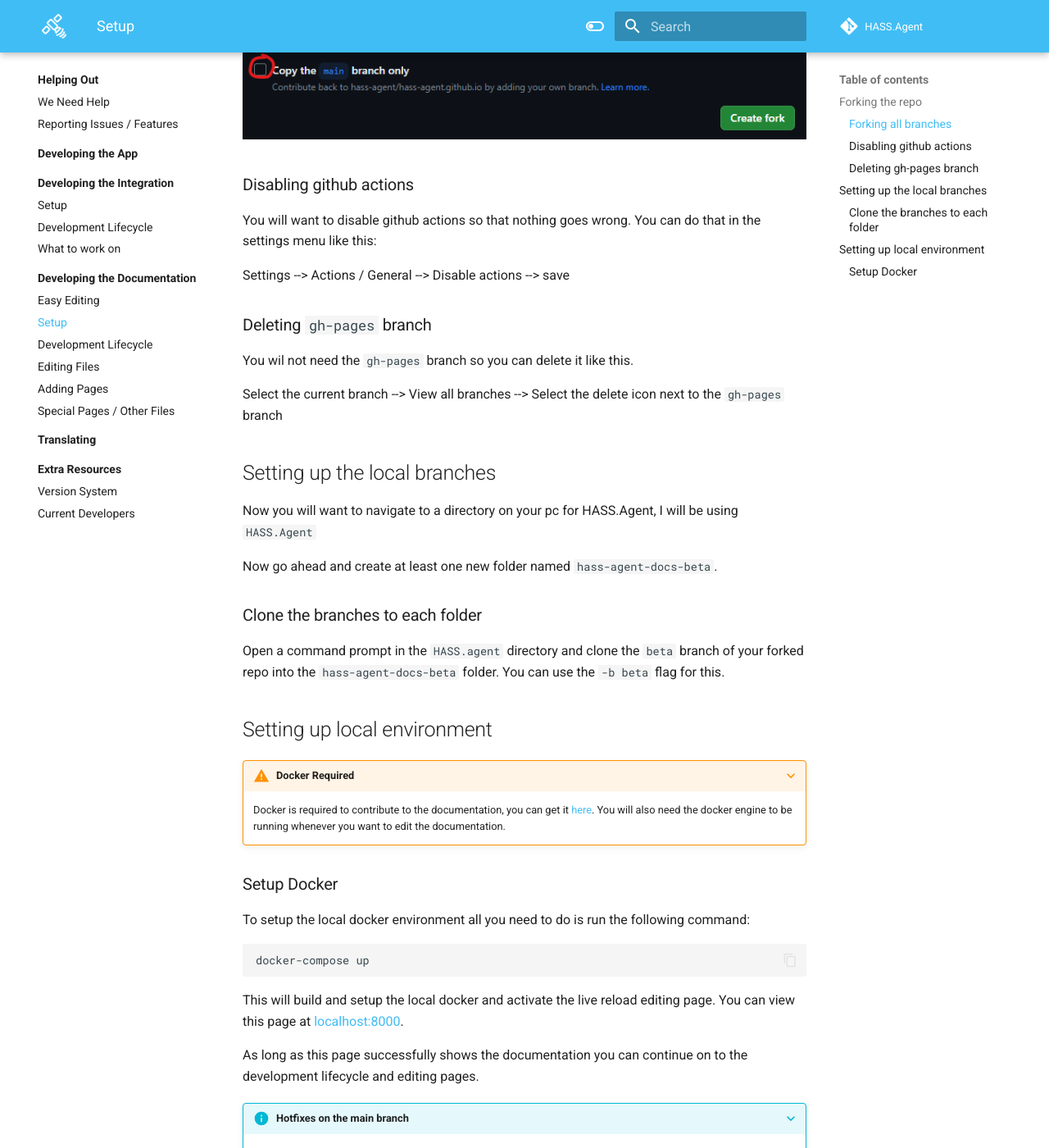
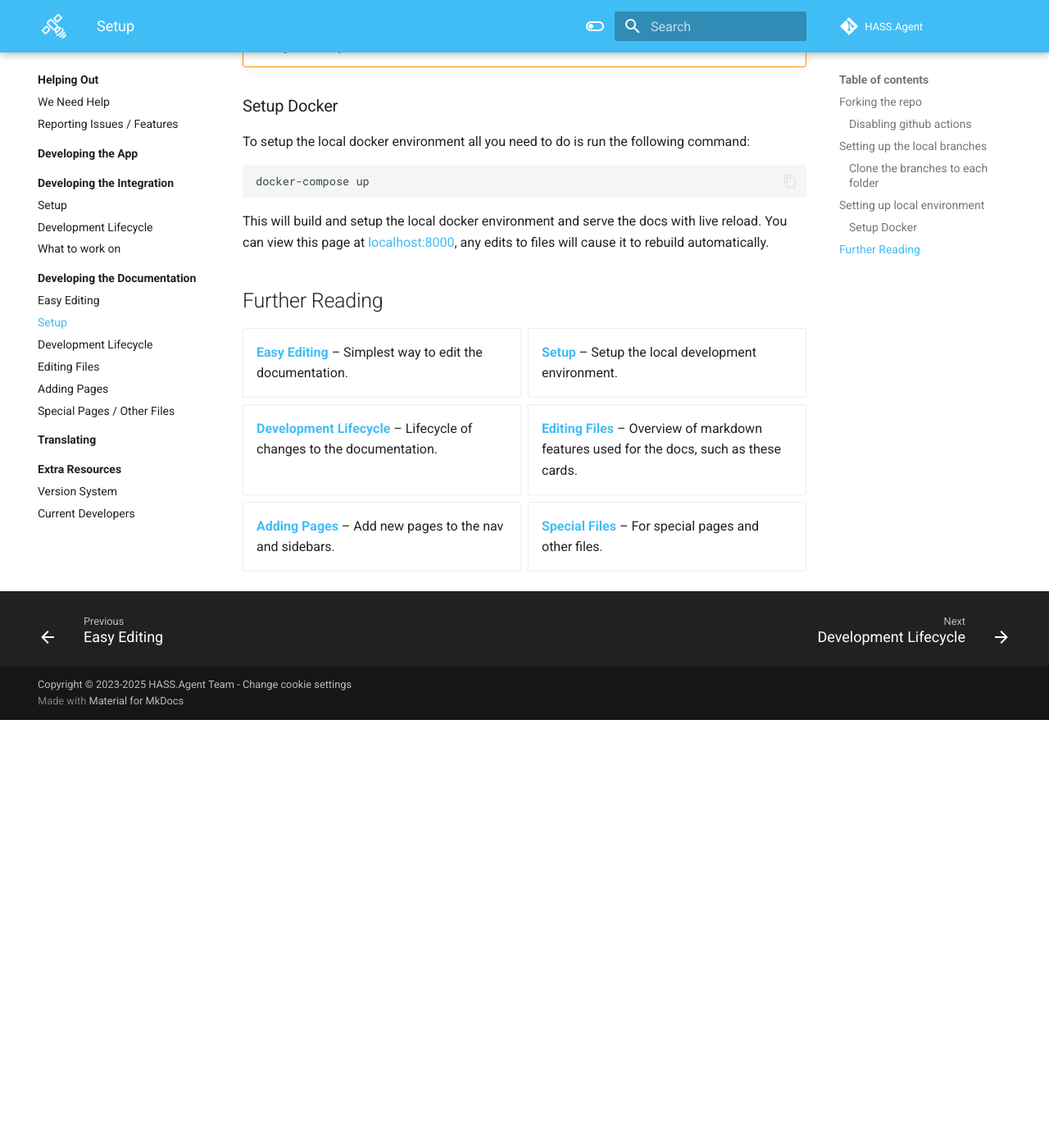
Before and after one commit to hass-agent/HASS.Agent-Documentation, an MkDocs documentation site: the page built from docs/contributing/docs/setup.md, in a window 1280 px wide and 1400 px high, scrolled down 1157 px. Shown: the whole window at 82% size. Built offline with MkDocs 1.6.1 and Material for MkDocs 9.7.7, drawn with Linux system fonts in a browser that asks for light colours; comment, search, counter and statistics services are not loaded; the version menu is left out; after the commit the page ends 2035 px from its top, so only the background shows below that; some of the changed text lies outside the part shown.

Commit message:
Contributing to docs: Update to new branch structure

````diff
--- a/docs/contributing/docs/index.md
+++ b/docs/contributing/docs/index.md
@@ -14,13 +14,14 @@
 
 ### The documentation versions
 
-At the top of the documentation you will find a selector to the write of the title. This is a version selector that allows you to view different versions of the documentation. You will notice there are two special versions and the rest follow the format of `*.*`:
+At the top of the documentation you will find a selector to the write of the title. This is a version selector that allows you to view different versions of the documentation. You will notice there are three special versions and the rest follow the format of `*.*`:
 
-| Version  | Description                                                                                                                     |
-| -------- | ------------------------------------------------------------------------------------------------------------------------------- |
-| `beta`   | The current beta build of the documentation, used for trying new features and writing docs for upcoming features of HASS.Agent. |
-| `latest` | The current latest release of HASS.Agent, this is also the default version.                                                     |
-| `*.*`    | Older versions of the docs, these are not editable. These are known as `old-versions` Example: `1.5`                            |
+| Version   | Description                                                                                             |
+| --------- | ------------------------------------------------------------------------------------------------------- |
+| `nightly` | Any nightly build of the documentation, used for testing feature and sharing experimental builds.       |
+| `beta`    | The current beta build of the documentation, used for writing docs for upcoming features of HASS.Agent. |
+| `latest`  | The current latest release of HASS.Agent, this is also the default version.                             |
+| `*.*`     | Older versions of the docs, these are not editable. These are known as `old-versions` Example: `1.5`    |
 
 ## Github Structure
 
@@ -28,22 +29,16 @@
 
 ### Branches Overview
 
-The repo contains three branches:
+The repo contains two permanent branches:
 
 | Branch     | Description                                                                                                                                                                                    |
 | ---------- | ---------------------------------------------------------------------------------------------------------------------------------------------------------------------------------------------- |
 | `main`     | Contains the files used to maintain the `latest`[^1] version of the documentation.                                                                                                             |
-| `beta`     | Contains the files developing the next release of the documentation, this is also the `beta`[^1] version of the documentation.                                                                 |
 | `gh-pages` | Contains the built files of the documentation, this repo is not to be touched, everything is written in HTML, CSS and JS. All the files are auto-generated during builds of the documentation. |
 
-#### Why two separate branches?
+#### Release Branches
 
-We use two separate branches in the github as it allows us to work on new versions of the documentation while fixing issues with the current documentation. This is great for us as we can test new features online and send them to people without accidently destroying the `latest`[^1] documentation. However this does create a few guidelines that need to be followed:
-
-- If you want your changes to be applied in all future versions of the documentation you **MUST** make these changes in the `beta` branch.
-- Any changes made to the `main` branch will be immediately applied to the `latest`[^1] version however they will **not** be included in future versions of the documentation.
-
-If you would like to know why these restrictions exist checkout [this](#why-are-there-restrictions) section.
+Each upcoming feature release will get its own branch: `release-x.x`, that is tracked by the `beta`[^1] label.
 
 ### Deploying the documentation
 
@@ -51,59 +46,26 @@
 
 #### Releasing the `beta` version
 
-When it comes time to release the `beta`[^1] version of the documentation as the `latest`[^1] version, one of the admins of the github will manually trigger a workflow that will deploy and build the `beta` branch as the `latest`[^1] version and also deploy a copy for the `beta`[^1] version. After the deployment a merge will be triggered to merge the `beta` branch with the `main` branch. We will do our best to bring over changes from the `main` branch to the `beta` but we cannot guarantee, this is the reason for [this](#why-are-there-restrictions) section.
+When it comes time to release the `beta`[^1] version of the documentation as the `latest`[^1] version, one of the admins of the github will manually trigger a workflow that will deploy and build the `release-x.x` branch as the `latest`[^1] version and also deploy a copy for the `beta`[^1] version. After the deployment a merge will be triggered to merge the `release-x.x` branch with the `main` branch.
 
-### Why are there restrictions?
+## Further Reading
 
-These restrictions exist because of the way the system is built. Here is a diagram showing an example of changes made to the homepage:
+<div class="grid cards" markdown>
 
-```mermaid
-flowchart LR
-  beta>Beta Branch]
-  main>Main Branch]
+- **[Easy Editing]** – Simplest way to edit the documentation.
+- **[Setup]** – Setup the local development environment.
+- **[Development Lifecycle]** – Lifecycle of changes to the documentation.
+- **[Editing Files]** – Overview of markdown features used for the docs, such as these cards.
+- **[Adding Pages]** – Add new pages to the nav and sidebars.
+- **[Special Files]** – For special pages and other files.
 
-  beta-changes(Example change to homepage)
-  latest-changes(Different change to homepage)
+</div>
 
-  beta-pr([Beta PR merged])
-  latest-pr([Main PR merged])
-
-
-  beta-->beta-pr
-  beta-changes-->|Commit changes to beta|beta-pr
-  main-->latest-pr
-  latest-changes-->|Commit changes to main|latest-pr
-
-  beta-pr --> |Deploy beta version| beta-deployment
-  latest-pr --> |Deploy latest version| latest-deployment
-
-  beta-deployment{{Beta Deployment}}
-  latest-deployment{{Latest Deployment}}
-```
-
-You will notice that now the homepage is different on each of these versions, specifically the homepage on the `main` branch has been added changes that are not included in the `beta` branch version. Now if we have a look at what happens when the beta version is released as latest:
-
-```mermaid
-flowchart LR
-  beta>Beta Branch]
-  main>Main Branch]
-
-  beta-deployment{{Beta Deployment}}
-  latest-deployment{{Latest Deployment}}
-
-  beta --> |Deploy to latest| latest-deployment
-  beta --> |Deploy copy for next beta version| beta-deployment
-
-  merge([Merge beta into main])
-
-  beta --> |Overwrite main with beta| merge
-  main --> |Changes overwritten by beta| merge
-
-  main --> |Deploy main as it's version number| gh-pages[(Old Versions)]
-```
-
-When we release the `beta`[^1] version, we copy the `latest`[^1] version into the `old-versions` by changing it's name to it's version number. Then the `beta`[^1] version is deployed to `latest`[^1] and a copy is created for developing the next version. Finally the `beta` branch is merged with the `main` branch. This means that any changes added into the `main` branch will be overwritten by the `beta` branch.
-
-Now that you understand how the system works you can see why changes added to the `main` branch are not included in future versions of the documentation.
+[Easy Editing]: ./easy-editing.md
+[Setup]: ./setup.md
+[Development Lifecycle]: ./development-lifecycle.md
+[Editing Files]: ./editing-files.md
+[Adding Pages]: ./adding-pages.md
+[Special Files]: ./special-files.md
 
 [^1]: This corresponds to the label in the documentation version selector.
--- a/docs/contributing/docs/setup.md
+++ b/docs/contributing/docs/setup.md
@@ -8,37 +8,19 @@
 
 To start off you will need to create your own fork of the documentation repo to track your changes. To do this go ahead and navigate to [this](https://github.com/hass-agent/hass-agent.github.io){: target="\_blank"} repo. You will need to create a fork of this repo, a tutorial for this can be found [here](https://docs.github.com/en/get-started/quickstart/fork-a-repo){: target="\_blank"}.
 
-### Forking all branches
-
-!!! warning
-
-    Make sure you do this step correctly or you will have problems later on.
-
-After clicking fork you will be presented with this screen. You can customise the repo name and description however you **must** make sure to **de-select** "Copy the `main` branch only". You need both the `main` and `beta` branches to contribute.
-
-![Screenshot of creating a fork github page](../../assets/images/screenshots/contributing/docs/create-docs-fork.png)
-
 ### Disabling github actions
 
 You will want to disable github actions so that nothing goes wrong. You can do that in the settings menu like this:
 
 Settings --> Actions / General --> Disable actions --> save
 
-### Deleting `gh-pages` branch
-
-You wil not need the `gh-pages` branch so you can delete it like this.
-
-Select the current branch --> View all branches --> Select the delete icon next to the `gh-pages` branch
-
 ## Setting up the local branches
 
-Now you will want to navigate to a directory on your pc for HASS.Agent, I will be using `HASS.Agent`
-
-Now go ahead and create at least one new folder named `hass-agent-docs-beta`.
+Now you will want to navigate to a directory on your pc for HASS.Agent, I will be using `hass-agent`
 
 ### Clone the branches to each folder
 
-Open a command prompt in the `HASS.agent` directory and clone the `beta` branch of your forked repo into the `hass-agent-docs-beta` folder. You can use the `-b beta` flag for this.
+Open a terminal in the `hass-agent` directory and clone your forked repo for the docs.
 
 ## Setting up local environment
 
@@ -54,10 +36,24 @@
 docker-compose up
 ```
 
-This will build and setup the local docker and activate the live reload editing page. You can view this page at [localhost:8000](http://localhost:8000){: target="\_blank"}.
+This will build and setup the local docker environment and serve the docs with live reload. You can view this page at [localhost:8000](http://localhost:8000){: target="\_blank"}, any edits to files will cause it to rebuild automatically.
 
-As long as this page successfully shows the documentation you can continue on to the development lifecycle and editing pages.
+## Further Reading
 
-???+ info "Hotfixes on the main branch"
+<div class="grid cards" markdown>
 
-    If you want to put hotfixes onto the main branch you can repeat the steps from [here](#setting-up-the-local-branches).
+- **[Easy Editing]** – Simplest way to edit the documentation.
+- **[Setup]** – Setup the local development environment.
+- **[Development Lifecycle]** – Lifecycle of changes to the documentation.
+- **[Editing Files]** – Overview of markdown features used for the docs, such as these cards.
+- **[Adding Pages]** – Add new pages to the nav and sidebars.
+- **[Special Files]** – For special pages and other files.
+
+</div>
+
+[Easy Editing]: ./easy-editing.md
+[Setup]: ./setup.md
+[Development Lifecycle]: ./development-lifecycle.md
+[Editing Files]: ./editing-files.md
+[Adding Pages]: ./adding-pages.md
+[Special Files]: ./special-files.md
````
Also changed, not shown: other parts of docs/contributing/docs/index.md (+1 -1 lines), docs/contributing/docs/development-lifecycle.md (+21 -54 lines), docs/assets/images/screenshots/contributing/docs/create-docs-fork.png (deleted).
